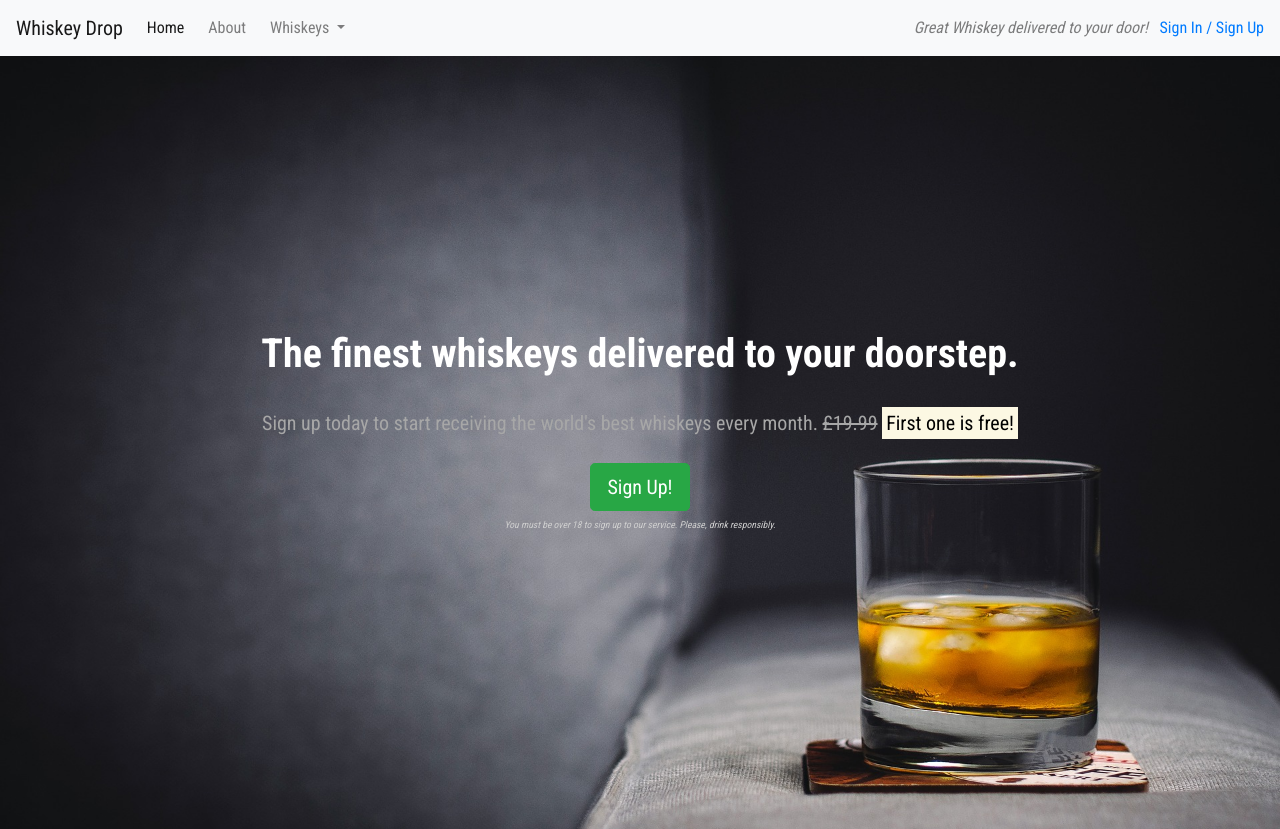
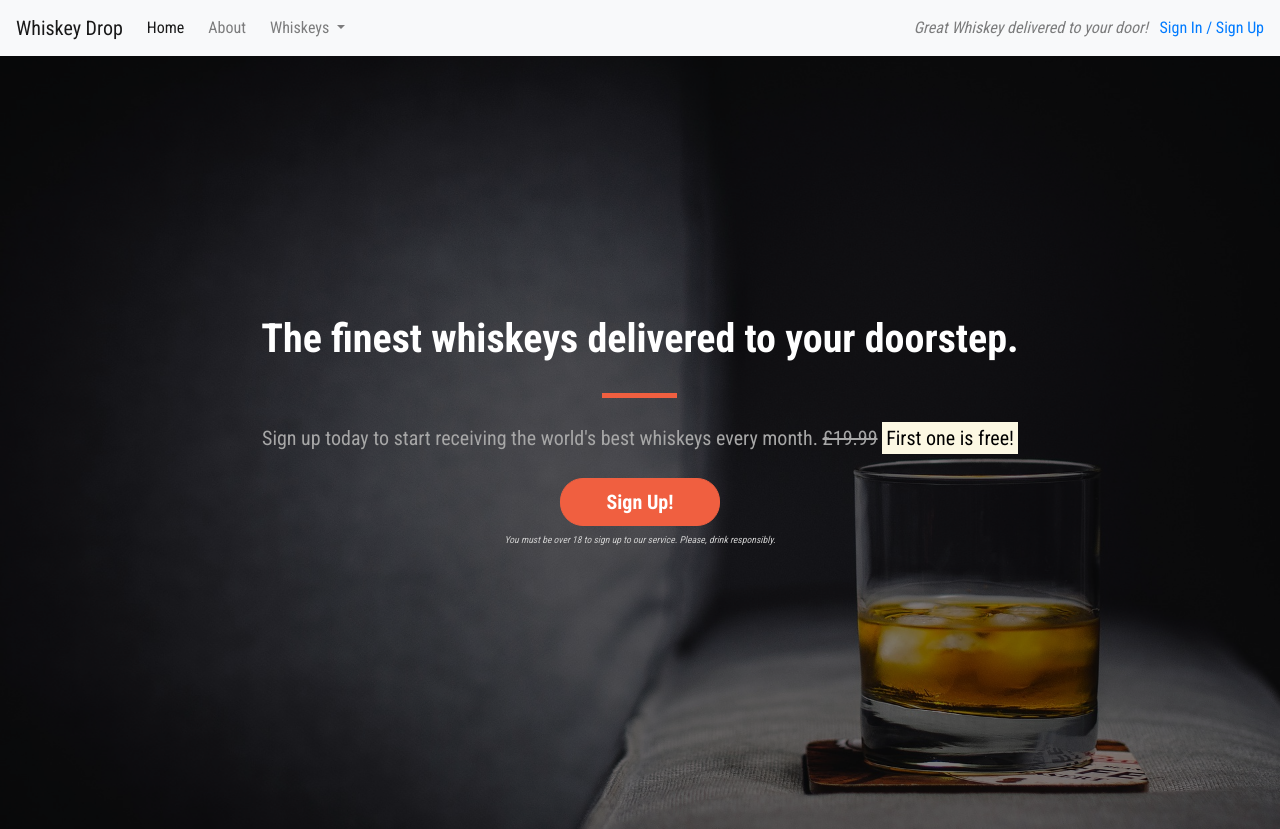
Before and after one commit to C-Undritz/Whiskey-Drop_Beyond-bootstrap, a plain HTML site: page index.html in a window 1280 px wide. Shown: the top 829 px of the page. Drawn offline with nearby package versions, Linux system fonts and the light colour scheme.

Commit message:
updated code with all changes from 'Updating Our Callout' lesson

```diff
--- a/css/style.css
+++ b/css/style.css
@@ -16,12 +16,39 @@ body {
     display: flex;
     align-items: center;
     justify-content: center;
+
+    position: relative;
 }
 
+.opaque-overlay {
+    position: absolute;
+    top: 0;
+    left: 0;
+    height: 100%;
+    width: 100%;
+    background-color: rgba(0,0,0,0.5);
+}
 
 .quotes-container {}
 
 .features-container {}
+
+/* Block dividers */
+
+.block-divider {
+    width: 75px;
+    height: 5px;
+    border: 0;
+    background-color: #f05f40;
+}
+
+.block-divider--orange {
+    background-color: #f05f40;
+}
+
+.block-divider--short {
+    width: 35px;
+}
 
 /*Jumbotron*/
 
@@ -45,3 +72,26 @@ body {
     font-style: italic;
     color: #d0d0d0;
 }
+
+/* Buttons */
+
+.btn--cta {
+    font-weight: bold;
+    border-radius: 23px;
+    width: 160px;
+}
+
+.btn--red {
+    color: white;
+    background-color: #f05f40;
+    border-color: #f05f40;
+}
+
+.btn--red:hover,
+.btn--red:active,
+.btn--red:focus,
+.btn--red:active:focus {
+    color: white;
+    background-color: #741a07;
+    border-color: #741a07;
+}
--- a/index.html
+++ b/index.html
@@ -74,12 +74,12 @@
 		    </div>
 	    </div>-->
     <div class="container-fluid callout-container">
-		<!--Callout:  This callout section is important. It's the first thing that a user sees when they open our page. Later, we're going to add a call to action button here.-->
-		<!--Like the page title, the main header element of the page heavily influences how search engines rank our page.  So it's important to word it correctly, describing the service that we're offering.-->
-		<div class="row">
+		<div class="opaque-overlay">&nbsp;</div>
+        <div class="row">
 			<div class="col-12">
 				<section class="callout jumbotron text-center">
 					<h1 class="jumbotron-header">The finest whiskeys delivered to your doorstep.</h1>
+                    <hr class="block-divider block-divider--orange"/>
 					<p class="lead">
 						Sign up today to start receiving the world's best whiskeys every
 						month. <s class="d-none d-sm-inline">£19.99</s>
@@ -88,7 +88,7 @@
 						<strong><mark>First one is free!</mark></strong>
 					</p>
 					<button
-              class="btn btn-lg btn-success"
+              class="btn btn-lg btn--cta btn--red"
               data-toggle="modal"
               data-target="#signUpModal"
             >
```
